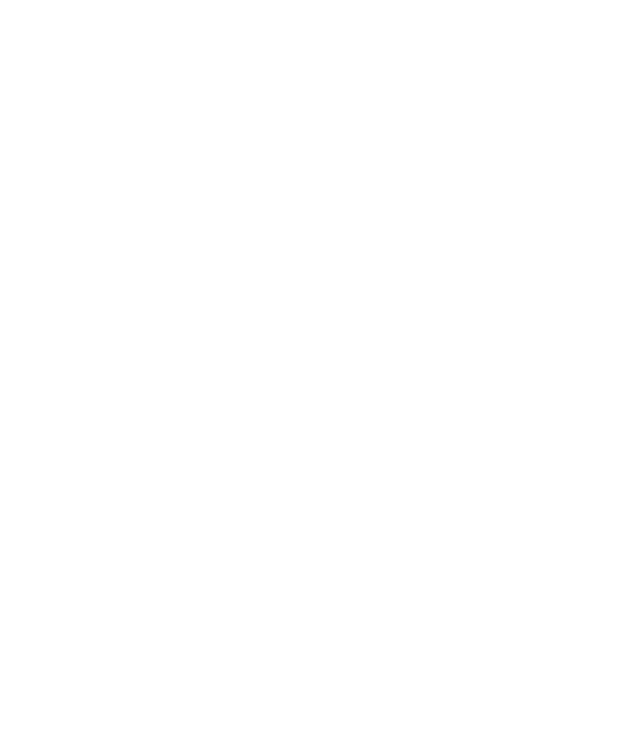
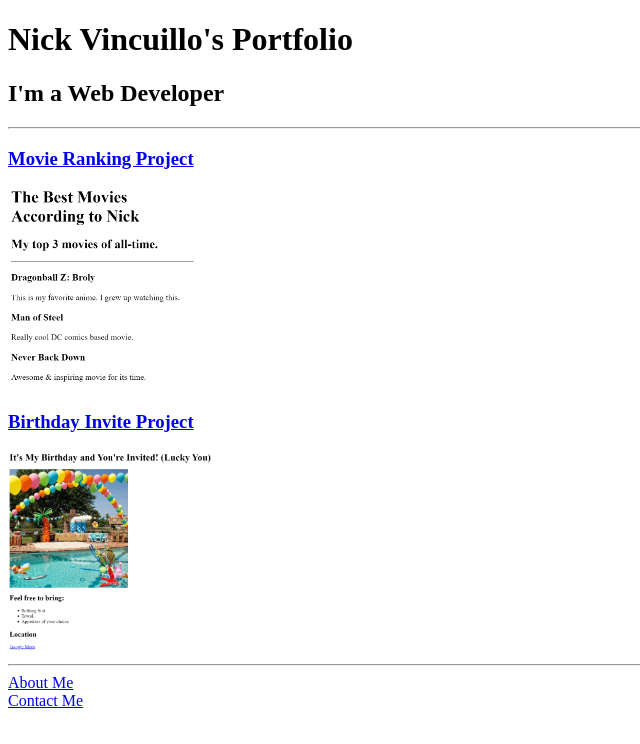
Before and after one commit to Nvin318/Nick-Vincuillo-Portfolio, a plain HTML site: page 4.3 HTML Porfolio Project/index.html in a window 1280 px wide. Shown: the whole page, without its empty margins (0-640 px from the left). Drawn offline with Linux system fonts and the light colour scheme.

Commit message:
Update index.html

```diff
--- a/4.3 HTML Porfolio Project/index.html
+++ b/4.3 HTML Porfolio Project/index.html
@@ -1,15 +1,21 @@
-<!-- TODO 1: Create the HTML Boilerplate -->
+<!DOCTYPE html>
+<html lang="en">
+<head>
+    <meta charset="UTF-8">
+    <title>Nick's Portfolio</title>
+</head>
 
-<!-- TODO 2: Add Your previous projects' HTML into the public folder -->
+<body>
+<h1>Nick Vincuillo's Portfolio</h1>
+<h2>I'm a Web Developer</h2>
+<hr />
+<h3><a href="./public/Top3Movies.html">Movie Ranking Project</a></h3>
+<img src="./assets/images/Top3MoviesSC.png" height="200"/>
+<h3><a href="./public/BirthdayInvite.html">Birthday Invite Project</a></h3>
+<img src="./assets/images/BirthdayInviteSC.png" height="200"/>
+<hr />
+<a href="./public/about.html">About Me</a> <br />
+<a href="./public/NVcontact.html">Contact Me</a>
+</body>
 
-<!-- TODO 3: Take screenshots of your project previews and add the images to the images folder -->
-
-<!-- TODO 4: Add titles/subtitles etc. -->
-
-<!-- TODO 5: Add a link to the project pages -->
-
-<!-- TODO 6: Add images to show the project previews
-HINT for TODO 6: You can use the height attribute set to 200 to make the image smaller:
-https://developer.mozilla.org/en-US/docs/Web/HTML/Element/img#attr-height -->
-
-<!-- TODO 7: Add the Contact Me and About Me page links -->
+</html>
```
